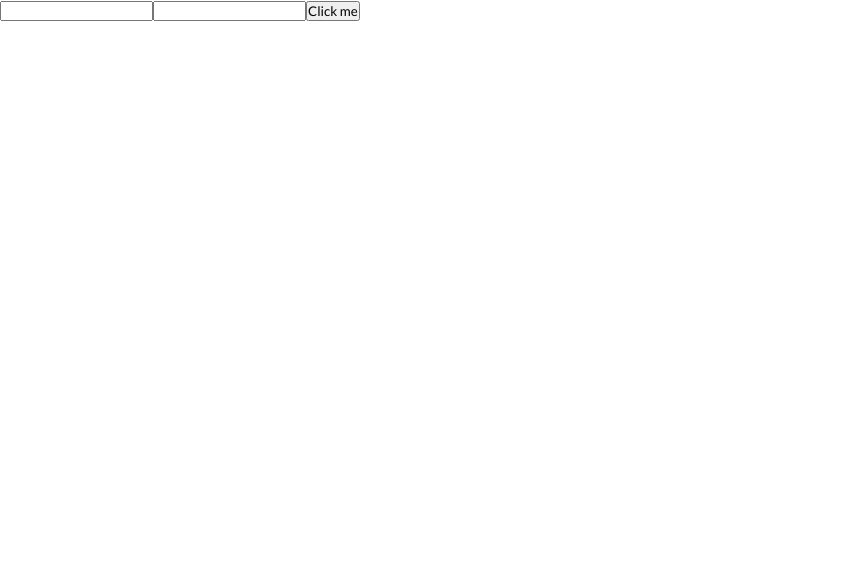
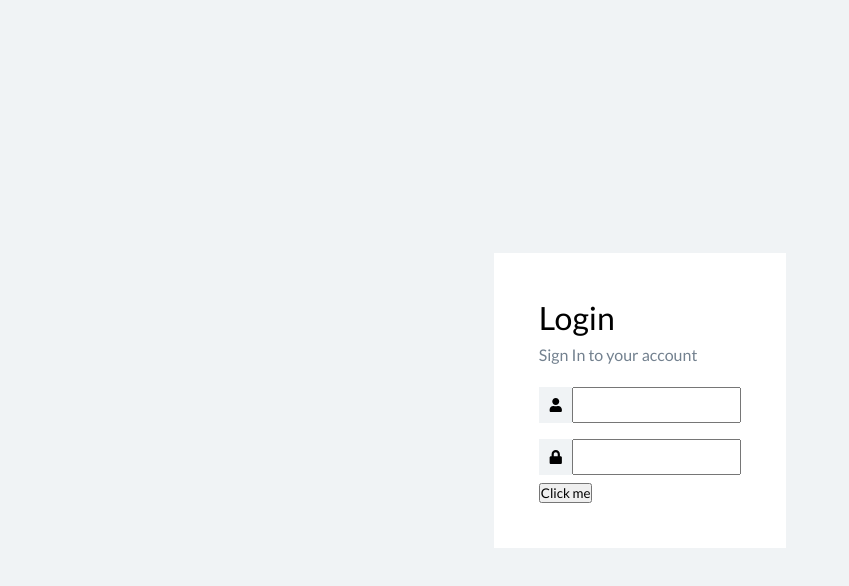
Before and after one commit to BGZStephen/table-football-league-dashboard, a React (Create React App) app: page /login in a window 1280 px wide. Shown: the top 586 px of the page, without its empty margins (0-849 px from the left). Built offline with nearby package versions, Linux system fonts and the light colour scheme.

Commit message:
styling for login form

```diff
--- a/package.json
+++ b/package.json
@@ -3,6 +3,9 @@
   "version": "0.1.0",
   "private": true,
   "dependencies": {
+    "@fortawesome/fontawesome-svg-core": "^1.2.5",
+    "@fortawesome/free-solid-svg-icons": "^5.4.0",
+    "@fortawesome/react-fontawesome": "^0.1.3",
     "axios": "^0.18.0",
     "node-sass": "^4.9.3",
     "react": "^16.5.2",
--- a/src/components/_index.scss
+++ b/src/components/_index.scss
@@ -1 +1,3 @@
 @import './app/app';
+@import './login/login';
+@import './login/login-form';
--- /dev/null
+++ b/src/components/login/_login-form.scss
@@ -0,0 +1,42 @@
+.login-form {
+  background: white;
+  padding: 45px;
+
+  h1 {
+    font-weight: 500;
+    margin-bottom: 8px;
+  }
+
+  p {
+    color: #73818f;
+    font-size: 16px;
+    margin-bottom: 15px;
+  }
+
+  form {
+    display: flex;
+    flex-direction: column;
+    align-items: flex-start;
+
+    .input-with-icon {
+      display: flex;
+      align-items: stretch;
+      justify-content: center;
+      padding: 8px 0;
+
+      .icon {
+        background: $brand-grey;
+        padding: 8px;
+      }
+
+      .fa-user, .fa-lock {
+        font-size: 14px;
+      }
+
+      input {
+        height: 100%;
+        padding: 8px;
+      }
+    }
+  }
+}
--- /dev/null
+++ b/src/components/login/_login.scss
@@ -0,0 +1,7 @@
+.login {
+  background: $brand-grey;
+  display: flex;
+  align-items: center;
+  justify-content: center;
+  height: 100vh;
+}
--- a/src/components/login/login-form.jsx
+++ b/src/components/login/login-form.jsx
@@ -1,5 +1,6 @@
 import React, { Component } from 'react';
 import ApiService from '../../services/api';
+import { FontAwesomeIcon } from '@fortawesome/react-fontawesome'
 
 class Login extends Component {
   constructor(props) {
@@ -15,9 +16,21 @@ class Login extends Component {
   render() {
     return (
       <div className="login-form">
+        <h1>Login</h1>
+        <p>Sign In to your account</p>
         <form>
-          <input id="email" name="email" type="text" value={this.state.email} onChange={this.handleEmailChange}/>
-          <input id="password" name="password" type="password" value={this.state.password} onChange={this.handlePasswordChange}/>
+          <div className="input-with-icon">
+            <div class="icon">
+              <FontAwesomeIcon icon="user" fixedWidth />
+            </div>
+            <input id="email" name="email" type="text" value={this.state.email} onChange={this.handleEmailChange}/>
+          </div>
+          <div className="input-with-icon">
+            <div class="icon">
+              <FontAwesomeIcon icon="lock" fixedWidth />
+            </div>
+            <input id="password" name="password" type="password" value={this.state.password} onChange={this.handlePasswordChange}/>
+          </div>
           <button type="button" onClick={this.authenticate}>Click me</button>
         </form>
       </div>
--- a/src/index.js
+++ b/src/index.js
@@ -4,6 +4,7 @@ import App from './components/app/app.jsx';
 import * as serviceWorker from './serviceWorker';
 
 require('./styles/main.scss');
+require('./utils/font-awesome');
 
 ReactDOM.render(<App />, document.getElementById('root'));
 serviceWorker.unregister();
--- /dev/null
+++ b/src/utils/font-awesome.js
@@ -0,0 +1,4 @@
+import { library } from '@fortawesome/fontawesome-svg-core'
+import { faUser, faLock } from '@fortawesome/free-solid-svg-icons'
+
+library.add(faUser, faLock)
```
Also changed, not shown: 1 other file (tests, documents, lock files or other folders).
